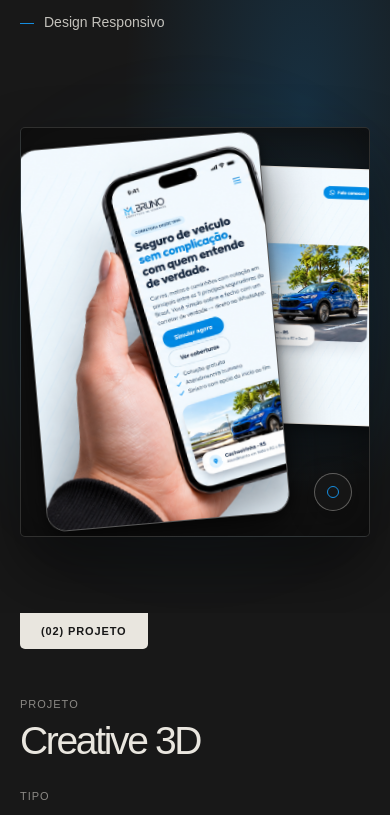
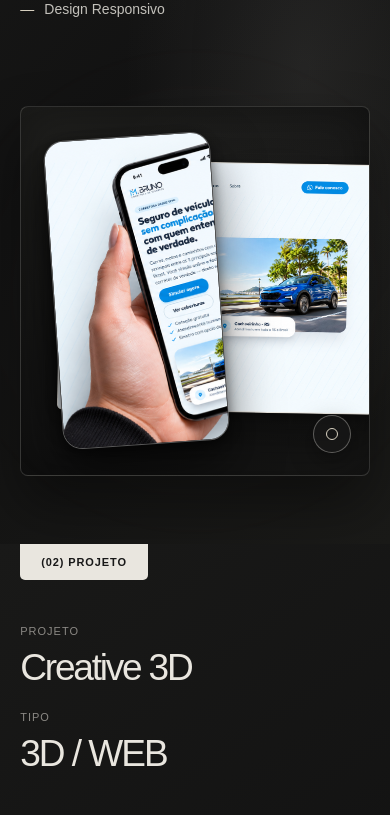
Before and after one commit to alvesmarcola/meu-portfolio, a React (Vite) app: page / in a window 390 px wide. Shown: the part 2329-3144 px from the top of the page. Built offline with nearby package versions, Linux system fonts and the light colour scheme.

Commit message:
fix error projects picture

```diff
--- a/src/App.tsx
+++ b/src/App.tsx
@@ -22,6 +22,8 @@ function App() {
 
       <Project2 />
 
+      <Marquee />
+
       <Services />
 
       <CTA />
--- a/src/components/Projects/projectStyles.ts
+++ b/src/components/Projects/projectStyles.ts
@@ -1,8 +1,8 @@
 import styled from "styled-components";
 
 export const ProjectContainer = styled.section`
-  --project-accent: #168fe2;
-  --project-glow: rgba(22, 143, 226, 0.2);
+  --project-accent: #d9d2c2;
+  --project-glow: rgba(233, 230, 223, 0.08);
 
   position: relative;
   isolation: isolate;
@@ -16,23 +16,20 @@ export const ProjectContainer = styled.section`
   overflow: hidden;
   background:
     radial-gradient(ellipse at 78% 58%, var(--project-glow), transparent 42%),
-    #181818;
+    linear-gradient(135deg, #1d1d1b 0%, #121212 54%, #1a1a18 100%);
   color: #e9e6df;
   font-family: Arial, sans-serif;
 
   &[data-project="donut"] {
-    --project-accent: #f04c89;
-    --project-glow: rgba(240, 76, 137, 0.2);
-
     background:
       radial-gradient(ellipse at 72% 60%, var(--project-glow), transparent 43%),
-      #181818;
+      linear-gradient(145deg, #191918 0%, #111 56%, #1b1b19 100%);
   }
 
   @media (max-width: 768px) {
     display: block;
     min-height: auto;
-    padding: 0 20px 76px;
+    padding: 0 clamp(16px, 5.2vw, 24px) 68px;
   }
 
   @media (prefers-reduced-motion: reduce) {
@@ -110,8 +107,8 @@ export const ProjectHeader = styled.div`
   @media (max-width: 768px) {
     align-items: flex-start;
     flex-direction: column;
-    gap: 30px;
-    margin-top: 42px;
+    gap: 26px;
+    margin-top: 38px;
 
     > :last-child {
       flex: 1;
@@ -120,9 +117,9 @@ export const ProjectHeader = styled.div`
     }
 
     > :last-child h2 {
-      font-size: clamp(36px, 10vw, 58px);
-      line-height: 0.98;
-      letter-spacing: -0.06em;
+      font-size: clamp(34px, 9.5vw, 54px);
+      line-height: 1;
+      letter-spacing: -0.055em;
     }
   }
 `;
@@ -165,8 +162,8 @@ export const ProjectName = styled.h2`
   }
 
   @media (max-width: 768px) {
-    max-width: 15ch;
-    font-size: clamp(36px, 10vw, 58px);
+    max-width: 16ch;
+    font-size: clamp(34px, 9.5vw, 54px);
   }
 `;
 
@@ -305,8 +302,8 @@ export const ProjectPreview = styled.a`
     border-radius: 50%;
     background: var(--project-glow);
     content: "";
-    filter: blur(65px);
-    opacity: 0.72;
+    filter: blur(72px);
+    opacity: 0.58;
     transform: translate3d(var(--parallax-x), var(--parallax-y), -50px) scale(0.9);
     transition:
       transform 800ms cubic-bezier(0.2, 0.7, 0.2, 1),
@@ -319,7 +316,7 @@ export const ProjectPreview = styled.a`
   }
 
   [data-revealed="true"] &::before {
-    opacity: 0.72;
+    opacity: 0.58;
     transform: translate3d(var(--parallax-x), var(--parallax-y), -50px) scale(1);
   }
 
@@ -331,7 +328,7 @@ export const ProjectPreview = styled.a`
   @media (max-width: 768px) {
     height: auto;
     min-height: 0;
-    margin-top: 46px;
+    margin-top: 38px;
   }
 `;
 
@@ -429,7 +426,7 @@ export const BrowserBar = styled.div`
   gap: 10px;
   padding: 0 12px;
   border-bottom: 1px solid rgba(233, 230, 223, 0.12);
-  background: linear-gradient(180deg, #292929, #202020);
+  background: linear-gradient(180deg, #292927, #20201f);
 `;
 
 export const BrowserControls = styled.span`
@@ -447,18 +444,18 @@ export const BrowserControls = styled.span`
   }
 
   &::before {
-    border-color: #f17f73;
-    background: #f17f73;
+    border-color: rgba(233, 230, 223, 0.55);
+    background: rgba(233, 230, 223, 0.55);
   }
 
   &::after {
-    border-color: #e7bf6b;
-    background: #e7bf6b;
+    border-color: rgba(233, 230, 223, 0.38);
+    background: rgba(233, 230, 223, 0.38);
   }
 
   span {
-    border-color: #77bf82;
-    background: #77bf82;
+    border-color: rgba(233, 230, 223, 0.22);
+    background: rgba(233, 230, 223, 0.22);
   }
 `;
 
@@ -667,16 +664,16 @@ export const MobileComposition = styled.div`
   position: relative;
   display: none;
   width: 100%;
-  height: clamp(340px, 108vw, 500px);
+  height: clamp(320px, 96vw, 440px);
   overflow: hidden;
   border: 1px solid rgba(233, 230, 223, 0.14);
-  border-radius: 5px;
+  border-radius: 8px;
   background:
-    radial-gradient(ellipse at 75% 40%, var(--project-glow), transparent 60%),
-    #121212;
+    radial-gradient(ellipse at 72% 42%, rgba(233, 230, 223, 0.055), transparent 62%),
+    linear-gradient(145deg, #20201e, #121212 62%, #191918);
   box-shadow:
-    0 35px 70px rgba(0, 0, 0, 0.48),
-    inset 0 0 50px rgba(0, 0, 0, 0.35);
+    0 28px 58px rgba(0, 0, 0, 0.42),
+    inset 0 0 44px rgba(0, 0, 0, 0.32);
   transform:
     perspective(1000px)
     rotateX(var(--rotate-x))
@@ -689,16 +686,21 @@ export const MobileComposition = styled.div`
   }
 
   @media (max-width: 420px) {
-    height: clamp(330px, 105vw, 420px);
+    height: clamp(300px, 100vw, 370px);
+  }
+
+  @media (hover: none) and (max-width: 768px) {
+    transform: none;
+    transition: none;
   }
 `;
 
 export const MobileDesktop = styled.div`
   position: absolute;
-  top: 9%;
-  right: -8%;
-  width: 88%;
-  height: 63%;
+  top: 15%;
+  right: -2%;
+  width: 91%;
+  height: 68%;
   overflow: hidden;
   border: 1px solid rgba(233, 230, 223, 0.2);
   border-radius: 5px;
@@ -706,7 +708,7 @@ export const MobileDesktop = styled.div`
   box-shadow:
     0 25px 45px rgba(0, 0, 0, 0.4),
     0 4px 12px rgba(0, 0, 0, 0.32);
-  transform: translate3d(0, 0, -30px) rotate(2deg);
+  transform: translate3d(0, 0, -24px) rotate(1.5deg);
   transition: transform 650ms cubic-bezier(0.16, 1, 0.3, 1);
 
   img {
@@ -718,17 +720,22 @@ export const MobileDesktop = styled.div`
   }
 
   ${ProjectPreview}:hover & {
-    transform: translate3d(-4px, -3px, -30px) rotate(1deg);
+    transform: translate3d(-3px, -3px, -24px) rotate(1deg);
+  }
+
+  @media (hover: none) and (max-width: 768px) {
+    transform: rotate(1deg);
+    transition: none;
   }
 `;
 
 export const MobilePhone = styled.div`
   position: absolute;
   z-index: 1;
-  top: 3%;
-  left: 3%;
-  width: 70%;
-  height: 94%;
+  top: 8%;
+  left: 9%;
+  width: 48%;
+  height: 84%;
   overflow: hidden;
   border: 1px solid rgba(255, 255, 255, 0.3);
   border-radius: 20px;
@@ -737,7 +744,7 @@ export const MobilePhone = styled.div`
     0 25px 50px rgba(0, 0, 0, 0.55),
     0 4px 12px rgba(0, 0, 0, 0.45),
     inset 0 0 0 2px rgba(0, 0, 0, 0.7);
-  transform: rotate(-5deg);
+  transform: rotate(-4deg);
   transition: transform 650ms cubic-bezier(0.16, 1, 0.3, 1);
 
   img {
@@ -749,7 +756,12 @@ export const MobilePhone = styled.div`
   }
 
   ${ProjectPreview}:hover & {
-    transform: translateY(-4px) rotate(-3deg);
+    transform: translateY(-3px) rotate(-2.5deg);
+  }
+
+  @media (hover: none) and (max-width: 768px) {
+    transform: rotate(-4deg);
+    transition: none;
   }
 `;
 
```
